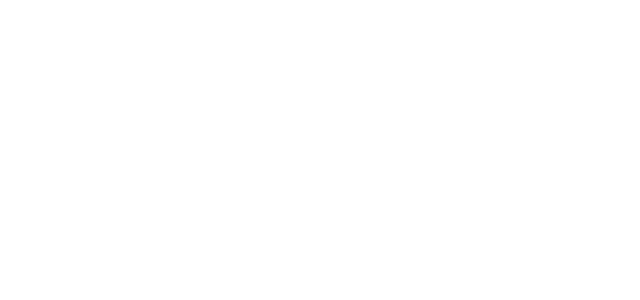
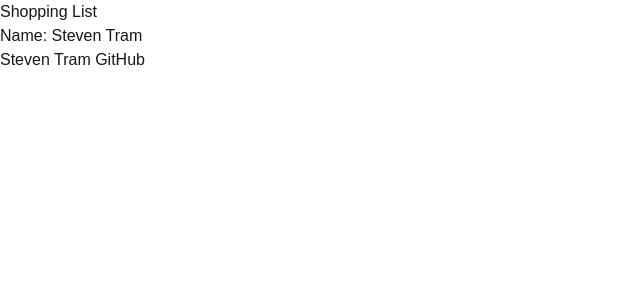
Before and after one commit to steventram/cprg306-assignments, a Next.js app: page /week-2 in a window 1280 px wide. Shown: the top 300 px of the page, without its empty margins (0-640 px from the left). Built offline with nearby package versions, Linux system fonts and the light colour scheme.

Commit message:
add StudentInfo component, links, and displays
I added the StudentInfo component and implemented it into page 2. I also created a link to my github repo and updated the displays with links between the pages

```diff
--- a/app/page.js
+++ b/app/page.js
@@ -1,9 +1,10 @@
-
+import Link from "next/link";
 
 export default function Home() {
   return (
     <main>
-
+      <h1>CPRG 306: Web Development 2 - Assignments</h1>
+      <Link href="./week-2">Week 2</Link>
     </main>
   );
 }
--- a/app/week-2/page.js
+++ b/app/week-2/page.js
@@ -1,9 +1,11 @@
+import StudentInfo from "./student-info";
 
 
-export default function ShoppingList() {
+export default function Page() {
     return (
         <main>
-
+            <h1>Shopping List</h1>
+            <StudentInfo />
         </main>
     );
 }
--- /dev/null
+++ b/app/week-2/student-info.js
@@ -0,0 +1,11 @@
+import Link from "next/link";
+
+
+export default function StudentInfo() {
+    return (
+        <div>
+            <p>Name: Steven Tram</p>
+            <Link href="https://github.com/steventram">Steven Tram GitHub</Link>
+        </div>
+    );
+}
```
